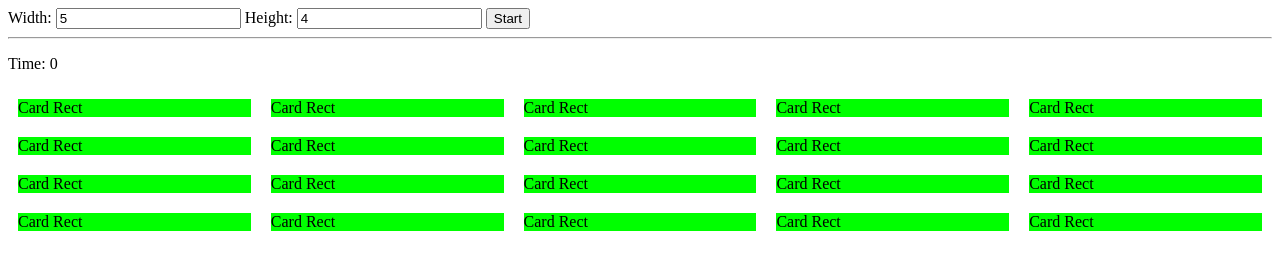
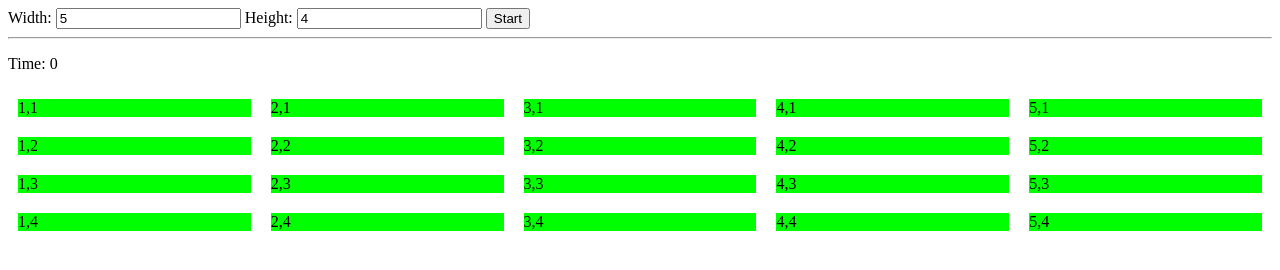
Before and after one commit to szydlowski-jk/memo_vue, a plain HTML site: page index.html in a window 1280 px wide. Drawn offline with nearby package versions, Linux system fonts and the light colour scheme.

Commit message:
proper indexing of cards

```diff
--- a/app.js
+++ b/app.js
@@ -21,11 +21,11 @@ class Memo {
 }
 
 Vue.component('card', {
-    template: '<div class="card" @click="select">Card Rect</div>',
-
+    template: '<div class="card" @click="select">{{x}},{{y}}</div>',
+    props: ['x', 'y'],
     methods: {
         select() {
-            console.log(this)
+            console.log(this.x, this.y)
         }
     }
 
--- a/index.html
+++ b/index.html
@@ -20,7 +20,7 @@
         </div>
         <div class="field">
             <div class="row" v-for="r in memo.h">
-                <card v-for="c in memo.w"></card>
+                <card v-for="c in memo.w" :x="c" :y="r"></card>
             </div>
        </div>
     </div>
```
